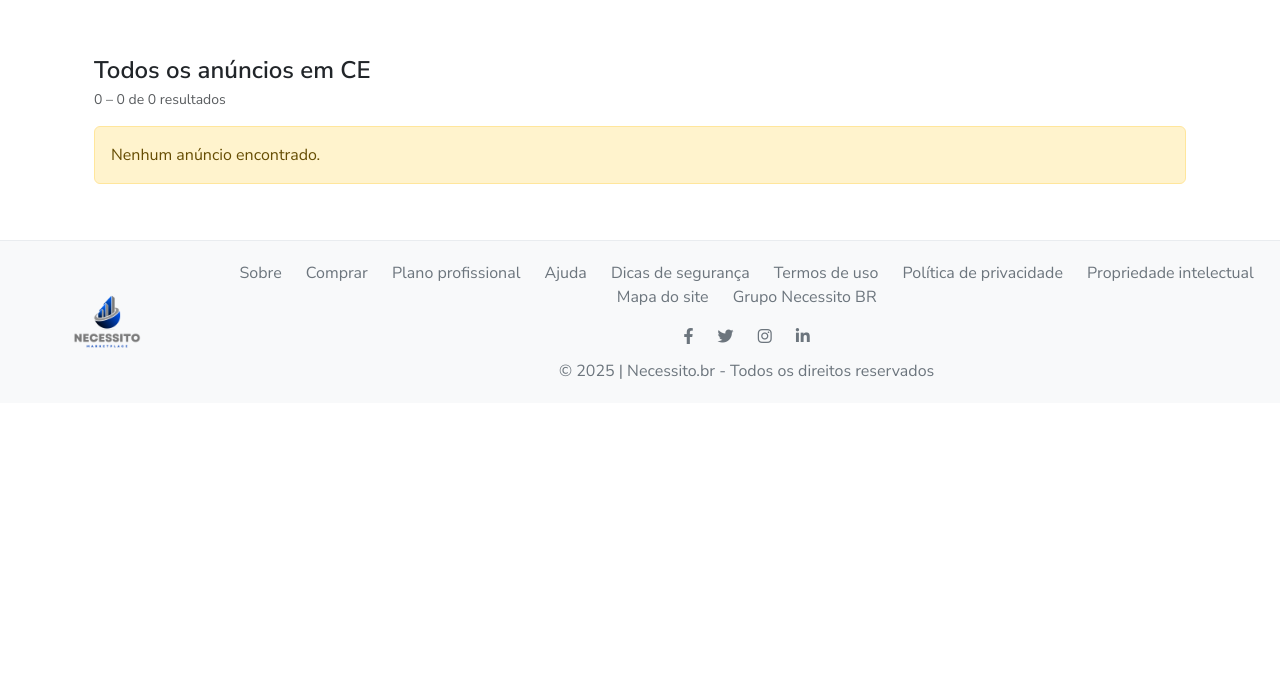
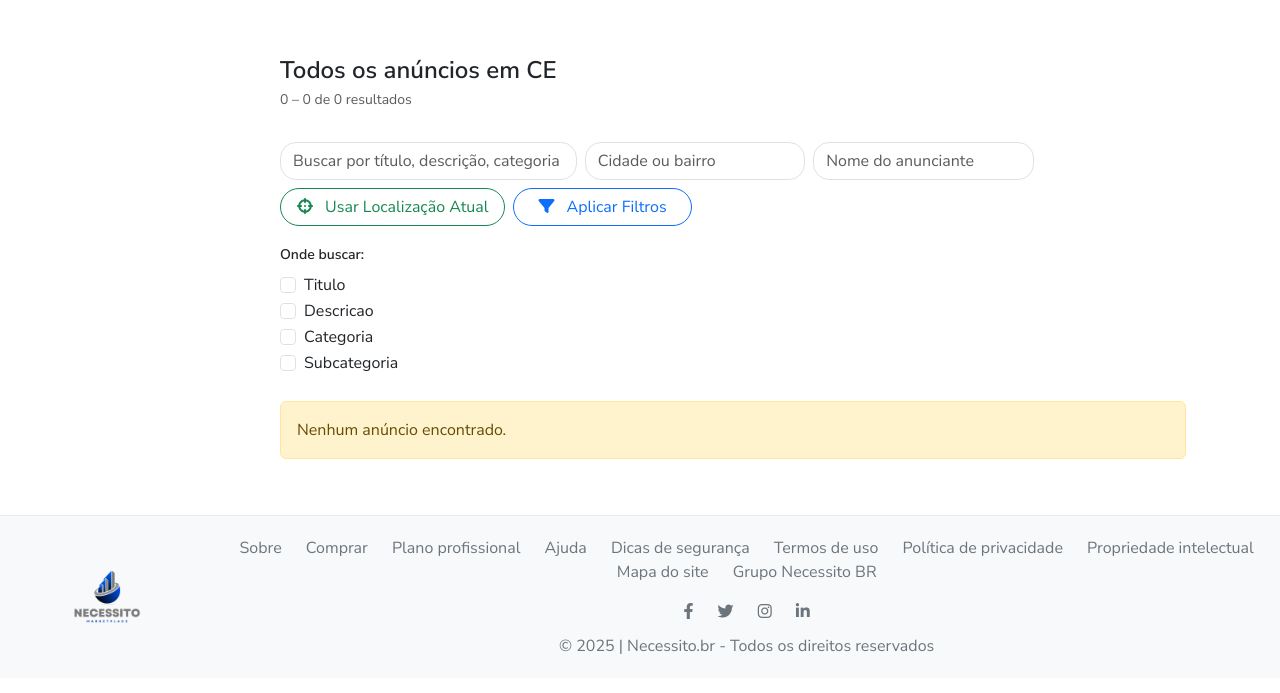
Before and after one commit to melojrx/necessito, a Django app: page /buscar/buscar/ in a window 1280 px wide. Shown: the part 92-785 px from the top of the page. Run offline with Django 5.2, Linux system fonts and the light colour scheme; data that the repository does not hold is empty.

Commit message:
feat/seach 90% pronta

```diff
--- a/ads/templates/home.html
+++ b/ads/templates/home.html
@@ -252,5 +252,7 @@
 </div>
 {% endif %}
 
+{% include "components/_session_categories.html" %}
+
 
 {% endblock %}
--- a/categories/admin.py
+++ b/categories/admin.py
@@ -4,7 +4,7 @@ from .models import Categoria, SubCategoria
 
 @admin.register(Categoria)
 class CategoriaAdmin(admin.ModelAdmin):
-    list_display = ('nome', 'criado_em', 'modificado_em')
+    list_display = ('nome', 'criado_em', 'modificado_em', 'icone')
     search_fields = ('nome',)
     readonly_fields = ('imagem_preview',)
 
--- a/categories/models.py
+++ b/categories/models.py
@@ -25,6 +25,11 @@ class Categoria(models.Model):
         blank=True,
         null=True,
         help_text="URL de uma imagem externa"
+    )
+    icone = models.CharField(
+        max_length=50,
+        blank=True,
+        help_text="Classe do ícone do Font Awesome (ex: 'fas fa-wrench')"
     )
     criado_em = models.DateTimeField(auto_now_add=True)
     modificado_em = models.DateTimeField(auto_now=True)
--- /dev/null
+++ b/search/templates/components/_menu_lateral.html
@@ -0,0 +1,17 @@
+
+<aside class="col-lg-2 d-none d-lg-block pe-0">
+  <ul class="list-group sticky-top" style="top:80px;">
+    {% for cat in menu_categorias %}
+    <li class="list-group-item border-0 py-2">
+      <a href="{% url 'category_detail' cat.pk %}" class="d-flex align-items-center text-decoration-none text-dark small">
+        {% if cat.icone %}
+          <i class="{{ cat.icone }} me-2 text-secondary"></i>
+        {% else %}
+          <i class="fas fa-tag me-2 text-secondary"></i>
+        {% endif %}
+        {{ cat.nome }}
+      </a>
+    </li>
+    {% endfor %}
+  </ul>
+</aside>
--- a/search/templates/results.html
+++ b/search/templates/results.html
@@ -9,58 +9,108 @@
 <div class="container my-4">
   <div class="row">
 
-    {# ------------- MENU LATERAL ------------- #}
-    {% if request.resolver_match.url_name == 'necessidade_search_all' %}
-    <aside class="col-lg-2 d-none d-lg-block pe-0">
-      <ul class="list-group sticky-top" style="top:80px;">
-        {% for cat in menu_categorias %}
-        <li class="list-group-item border-0 py-2">
-          <a href="{% url 'search:necessidade_search_all' %}?q={{ cat.nome }}&state={{ state }}"
-             class="d-flex align-items-center text-decoration-none text-dark small">
-            {% if cat.imagem %}
-              <img src="{{ cat.imagem }}" alt="" width="20" class="me-2">
-            {% else %}
-              <i class="fas fa-tag me-2 text-secondary"></i>
-            {% endif %}
-            {{ cat.nome }}
-          </a>
-        </li>
-        {% endfor %}
-      </ul>
-    </aside>
-    {% endif %}
+    {% include "components/_menu_lateral.html" %}
 
-    <!-- ============ LISTA DE RESULTADOS ============ -->
-    <main class="col-12 {% if menu_categorias %}col-lg-10{% endif %}">
+    <main class="col-12 col-lg-10">
 
       <h2 class="h4 fw-semibold mb-1">
-        {% if term %}Resultados para “{{ term }}”{% else %}Todos os anúncios{% endif %}
-        em {{ state }}
+        {% if term %}Resultados para “{{ term }}”{% else %}Todos os anúncios{% endif %} em {{ state }}
       </h2>
       <p class="small text-muted mb-3">
-        {{ page_obj.start_index }} – {{ page_obj.end_index }}
-        de {{ page_obj.paginator.count }} resultados
+        {{ page_obj.start_index }} – {{ page_obj.end_index }} de {{ page_obj.paginator.count }} resultados
       </p>
 
-      <!-- grade -->
+      <div class="d-flex flex-wrap align-items-center gap-3 mb-3">
+        {% if local %}
+        <span class="badge bg-light border border-primary text-primary rounded-pill py-2 px-3">
+          <i class="fas fa-map-marker-alt me-2"></i>
+          Localização: {{ local|title }}
+          <a href="?q={{ term }}&state={{ state }}" class="text-decoration-none ms-2 text-danger">
+            <i class="fas fa-times-circle"></i>
+          </a>
+        </span>
+        {% endif %}
+
+        {% if cliente %}
+        <span class="badge bg-light border border-info text-info rounded-pill py-2 px-3">
+          <i class="fas fa-user me-2"></i>
+          Anunciante: {{ cliente|title }}
+          <a href="?q={{ term }}&state={{ state }}" class="text-decoration-none ms-2 text-danger">
+            <i class="fas fa-times-circle"></i>
+          </a>
+        </span>
+        {% endif %}
+
+        {% if campos %}
+        <div class="d-flex flex-wrap gap-2">
+          {% for campo in campos %}
+            <span class="badge bg-primary-subtle border border-primary text-primary rounded-pill py-2 px-3">
+              <i class="fas fa-search me-1"></i> {{ campo|title }}
+              <a href="?q={{ term }}&state={{ state }}&local={{ local }}{% for c in campos %}{% if c != campo %}&campos={{ c }}{% endif %}{% endfor %}" class="text-danger ms-2 text-decoration-none">
+                <i class="fas fa-times-circle"></i>
+              </a>
+            </span>
+          {% endfor %}
+        </div>
+        {% endif %}
+
+        {% if term or local or cliente %}
+        <a href="?state={{ state }}" class="btn btn-outline-secondary btn-sm rounded-pill">
+          <i class="fas fa-undo-alt me-1"></i> Limpar Filtros
+        </a>
+        {% endif %}
+
+      </div>
+
+      <!-- Formulário único de filtros -->
+      <form method="get" class="mb-4">
+        <input type="hidden" name="state" value="{{ state }}">
+        <div class="row g-2 align-items-center mb-3">
+          <div class="col-md-4">
+            <input type="text" name="q" class="form-control rounded-4" placeholder="Buscar por título, descrição, categoria ou subcategoria" value="{{ term }}">
+          </div>
+          <div class="col-md-3">
+            <input type="text" name="local" class="form-control rounded-4" placeholder="Cidade ou bairro" value="{{ local }}">
+          </div>
+          <div class="col-md-3">
+            <input type="text" name="cliente" class="form-control rounded-4" placeholder="Nome do anunciante" value="{{ cliente }}">
+          </div>
+          <div class="col-auto d-flex align-items-end gap-2">
+            <button type="button" class="btn btn-outline-success rounded-pill px-3" id="btn-localizacao" onclick="usarLocalizacaoAtual()">
+              <i class="fas fa-crosshairs me-2"></i> Usar Localização Atual
+            </button>
+            <button type="submit" class="btn btn-outline-primary rounded-pill px-4">
+              <i class="fas fa-filter me-2"></i> Aplicar Filtros
+            </button>
+          </div>
+        </div>
+
+        <div class="row">
+          <div class="col-md-6">
+            <label class="form-label fw-semibold small">Onde buscar:</label>
+            {% for op in opcoes_campos %}
+              <div class="form-check">
+                <input class="form-check-input" type="checkbox" name="campos" value="{{ op }}" {% if op in campos %}checked{% endif %}>
+                <label class="form-check-label">{{ op|title }}</label>
+              </div>
+            {% endfor %}
+          </div>
+        </div>
+      </form>
+
       {% if anuncios %}
       <div class="row g-3">
         {% for ad in anuncios %}
         <div class="col-6 col-md-4 col-xl-3">
           <a href="{{ ad.get_absolute_url }}" class="text-decoration-none">
             <div class="card h-100 shadow-sm border-0 listing-card">
-
-              {# primeira imagem ou placeholder #}
               {% with img=ad.imagens.all.0 %}
                 {% if img %}
-                  <img src="{{ img.imagem.url }}" class="card-img-top"
-                       style="height:180px;object-fit:cover;" alt="{{ ad.titulo }}">
+                  <img src="{{ img.imagem.url }}" class="card-img-top" style="height:180px;object-fit:cover;" alt="{{ ad.titulo }}">
                 {% else %}
-                  <img src="{% static 'img/placeholder.png' %}" class="card-img-top"
-                       style="height:180px;object-fit:cover;" alt="">
+                  <img src="{% static 'img/placeholder.png' %}" class="card-img-top" style="height:180px;object-fit:cover;" alt="">
                 {% endif %}
               {% endwith %}
-
               <div class="card-body px-2 py-3">
                 <h3 class="fs-6 fw-semibold text-truncate mb-1">{{ ad.titulo }}</h3>
                 <p class="small mb-2 text-muted">
@@ -79,14 +129,12 @@
         <div class="alert alert-warning">Nenhum anúncio encontrado.</div>
       {% endif %}
 
-      <!-- paginação -->
       {% if is_paginated %}
       <nav class="mt-4">
         <ul class="pagination justify-content-center">
           {% if page_obj.has_previous %}
             <li class="page-item">
-              <a class="page-link"
-                 href="?q={{ term }}&state={{ state }}&page={{ page_obj.previous_page_number }}">&laquo;</a>
+              <a class="page-link" href="?q={{ term }}&state={{ state }}&page={{ page_obj.previous_page_number }}">&laquo;</a>
             </li>
           {% endif %}
           {% for num in paginator.page_range %}
@@ -94,15 +142,13 @@
               <li class="page-item active"><span class="page-link">{{ num }}</span></li>
             {% elif num > page_obj.number|add:-3 and num < page_obj.number|add:3 %}
               <li class="page-item">
-                <a class="page-link"
-                   href="?q={{ term }}&state={{ state }}&page={{ num }}">{{ num }}</a>
+                <a class="page-link" href="?q={{ term }}&state={{ state }}&page={{ num }}">{{ num }}</a>
               </li>
             {% endif %}
           {% endfor %}
           {% if page_obj.has_next %}
             <li class="page-item">
-              <a class="page-link"
-                 href="?q={{ term }}&state={{ state }}&page={{ page_obj.next_page_number }}">&raquo;</a>
+              <a class="page-link" href="?q={{ term }}&state={{ state }}&page={{ page_obj.next_page_number }}">&raquo;</a>
             </li>
           {% endif %}
         </ul>
@@ -116,6 +162,68 @@
 
 {% block extra_css %}
 <style>
-.listing-card:hover { box-shadow:0 0.5rem 1rem rgba(0,0,0,.15); }
+mark {
+  background-color: #fff3cd;
+  padding: 0 3px;
+  border-radius: 3px;
+}
+.listing-card:hover {
+  box-shadow: 0 0.5rem 1rem rgba(0,0,0,.15);
+}
 </style>
 {% endblock %}
+
+{% block extra_scripts %}
+<script>
+  function usarLocalizacaoAtual() {
+    const btn = document.getElementById('btn-localizacao');
+    const originalContent = btn.innerHTML;
+
+    if (navigator.geolocation) {
+      // Mostra spinner e desabilita o botão
+      btn.innerHTML = `<span class="spinner-border spinner-border-sm me-2" role="status" aria-hidden="true"></span> Localizando...`;
+      btn.disabled = true;
+
+      navigator.geolocation.getCurrentPosition(async function(position) {
+        const lat = position.coords.latitude;
+        const lon = position.coords.longitude;
+
+        try {
+          const response = await fetch(`https://nominatim.openstreetmap.org/reverse?format=jsonv2&lat=${lat}&lon=${lon}`);
+          const data = await response.json();
+
+          if (data && data.address) {
+            const cidade = data.address.city || data.address.town || data.address.village || '';
+            const bairro = data.address.suburb || '';
+
+            let localizacao = bairro && cidade ? `${bairro}, ${cidade}` : cidade || bairro;
+
+            if (localizacao) {
+              document.querySelector('input[name="local"]').value = localizacao;
+            } else {
+              alert("Não foi possível determinar a sua cidade ou bairro.");
+            }
+          } else {
+            alert("Não foi possível obter informações de localização.");
+          }
+
+        } catch (error) {
+          alert("Erro ao consultar serviço de localização.");
+        } finally {
+          // Restaura o botão
+          btn.innerHTML = originalContent;
+          btn.disabled = false;
+        }
+
+      }, function() {
+        alert("Não foi possível obter sua localização atual.");
+        btn.innerHTML = originalContent;
+        btn.disabled = false;
+      });
+
+    } else {
+      alert("Geolocalização não é suportada pelo seu navegador.");
+    }
+  }
+</script>
+{% endblock %}
--- a/search/views.py
+++ b/search/views.py
@@ -1,52 +1,63 @@
-# search/views.py
 from django.views.generic import ListView
 from django.db.models import Q, Prefetch
 from ads.models import Necessidade, Categoria, AnuncioImagem
 
 class NecessidadeSearchAllView(ListView):
-    """
-    Busca global: termo + estado (obrigatório) e exibe resultados
-    mais novos primeiro.
-    - Termo pode aparecer no título, descrição, categoria ou sub-categoria.
-    - Estado vem do dropdown (?state=CE).  Default = CE.
-    """
     model = Necessidade
     template_name = "results.html"
     context_object_name = "anuncios"
     paginate_by = 20
 
-    # ---------- filtros ----------
     def get_queryset(self):
         qs = (
             Necessidade.objects
-            .filter(status="ativo")        # só anúncios ativos
+            .filter(status="ativo")
             .select_related("categoria", "subcategoria", "cliente")
             .prefetch_related(
-                Prefetch("imagens",
-                         queryset=AnuncioImagem.objects.order_by("id"))
+                Prefetch("imagens", queryset=AnuncioImagem.objects.order_by("id"))
             )
         )
 
-        # estado (sigla do usuário que publicou o anúncio)
         self.state_sigla = self.request.GET.get("state", "CE").upper()
         qs = qs.filter(cliente__estado=self.state_sigla)
 
-        # termo livre
         self.term = self.request.GET.get("q", "").strip()
+        self.campos = self.request.GET.getlist("campos") or []
+
+        self.cliente = self.request.GET.get("cliente", "").strip()
+        if self.cliente:
+            qs = qs.filter(cliente__first_name__icontains=self.cliente)
+
+
+
         if self.term:
+            conditions = Q()
+            if not self.campos or "titulo" in self.campos:
+                conditions |= Q(titulo__icontains=self.term)
+            if not self.campos or "descricao" in self.campos:
+                conditions |= Q(descricao__icontains=self.term)
+            if not self.campos or "categoria" in self.campos:
+                conditions |= Q(categoria__nome__icontains=self.term)
+            if not self.campos or "subcategoria" in self.campos:
+                conditions |= Q(subcategoria__nome__icontains=self.term)
+            qs = qs.filter(conditions)
+
+        self.local = self.request.GET.get("local", "").strip()
+        if self.local:
             qs = qs.filter(
-                Q(titulo__icontains=self.term) |
-                Q(descricao__icontains=self.term) |
-                Q(categoria__nome__icontains=self.term) |
-                Q(subcategoria__nome__icontains=self.term)
+                Q(cliente__cidade__icontains=self.local) |
+                Q(cliente__bairro__icontains=self.local)
             )
 
-        return qs.order_by("-data_criacao")     # mais novo → mais antigo
+        return qs.order_by("-data_criacao")
 
-    # ---------- extras para o template ----------
     def get_context_data(self, **kwargs):
         ctx = super().get_context_data(**kwargs)
-        ctx["term"]       = self.term
-        ctx["state"]      = self.state_sigla
-        ctx["categorias"] = Categoria.objects.all()   # menu lateral
+        ctx["term"] = self.term
+        ctx["state"] = self.state_sigla
+        ctx["local"] = self.local
+        ctx["campos"] = self.campos
+        ctx["menu_categorias"] = Categoria.objects.all()
+        ctx["opcoes_campos"] = ["titulo", "descricao", "categoria", "subcategoria"]
+        ctx["cliente"] = self.cliente
         return ctx
```
Also changed, not shown: ads/templates/components/_session_categories.html (added, +126 -0 lines), categories/management/commands/popular_icones.py (added, +72 -0 lines), users.md (+2 -3 lines), categories/management/commands/__init__.py (added), categories/migrations/0003_categoria_icone.py (added), static/img/cons_mod.png (added), static/img/gestao_projetos.png (added), static/img/imoveis_comerciais.png (added), static/img/negocios_inteligentes.png (added), users/migrations/0009_alter_user_estado.py (added).
